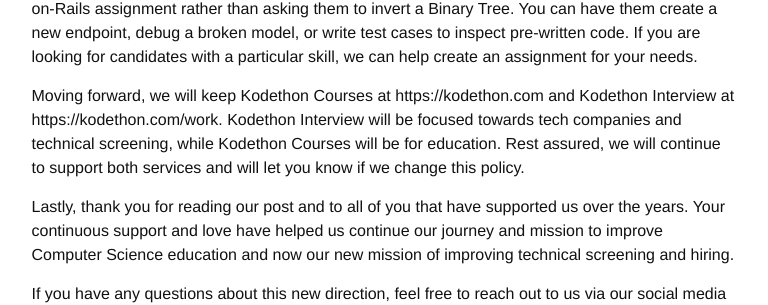
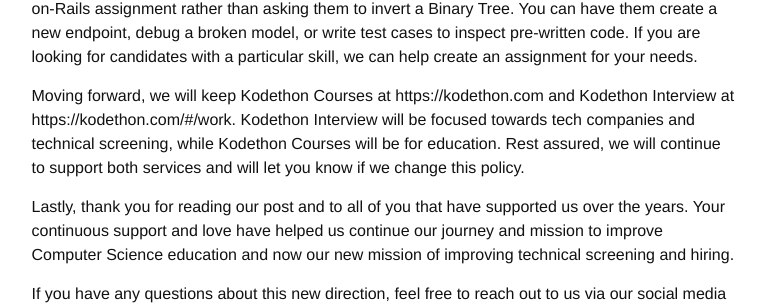
Before and after one commit to kodethon/kodethon.github.io, a Jekyll site: the page built from _posts/2018-08-21-Kodethon-Interview.markdown, in a window 1280 px wide. Shown: the part 1082-1387 px from the top of the page, without its empty margins (256-1024 px from the left). Built offline with Jekyll 4.4.1, drawn with Linux system fonts in a browser that asks for light colours; nearby versions of some CDN libraries; comment, search, counter and statistics services are not loaded.

Commit message:
Fixed broken url.

```diff
--- a/_posts/2018-08-21-Kodethon-Interview.markdown
+++ b/_posts/2018-08-21-Kodethon-Interview.markdown
@@ -63,7 +63,7 @@ pre-written code. If you are looking for candidates with a particular skill, we
 can help create an assignment for your needs.
 
 Moving forward, we will keep Kodethon Courses at https://kodethon.com and
-Kodethon Interview at https://kodethon.com/work. Kodethon Interview will be
+Kodethon Interview at https://kodethon.com/#/work. Kodethon Interview will be
 focused towards tech companies and technical screening, while Kodethon Courses
 will be for education. Rest assured, we will continue to support both services
 and will let you know if we change this policy.
```
